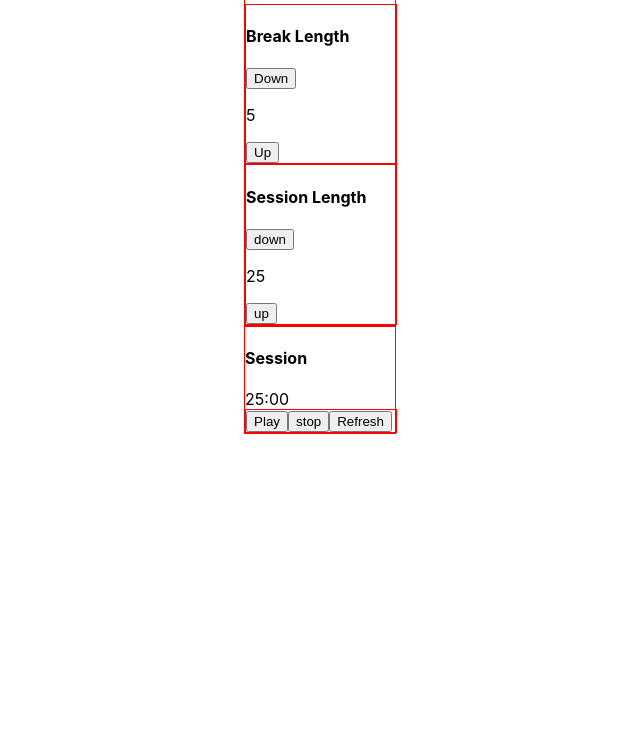
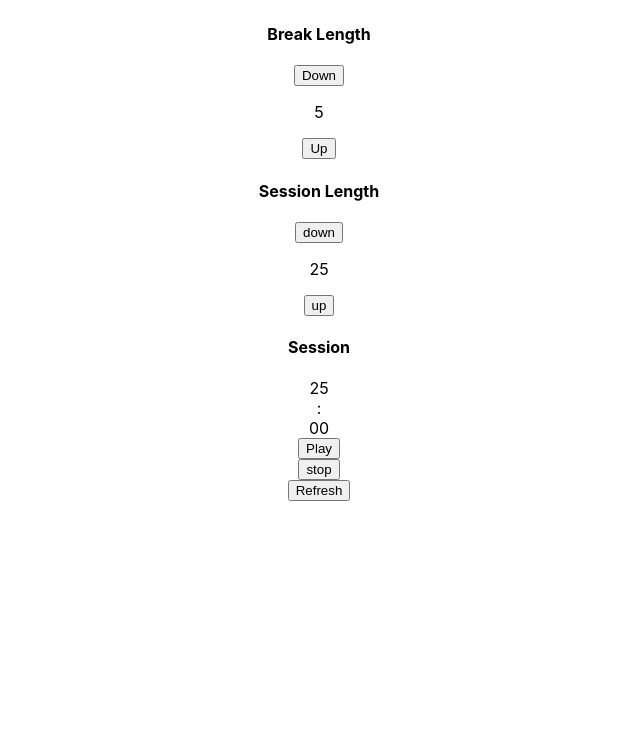
Before and after one commit to Ismail-ElAyadi/React-App-Pomodoro, a React app: page / in a window 1280 px wide. Shown: the part 66-800 px from the top of the page, without its empty margins (321-961 px from the left). Built offline with nearby package versions, Linux system fonts and the light colour scheme.

Commit message:
a part of css

```diff
--- a/src/index.css
+++ b/src/index.css
@@ -21,14 +21,19 @@ align-items: center;
 }
 main{
   width: 100%;
+
+}
+section {
   display: flex;
   flex-direction: column;
   justify-content: center;
   align-items: center;
+  align-content: center;
+
+  width: 100%;
+  margin: auto;
 
 }
-section {
-  width: 100%;
-  margin: auto;
-  border: 1px solid red;
+#root{
+  width:100%;
 }
```
